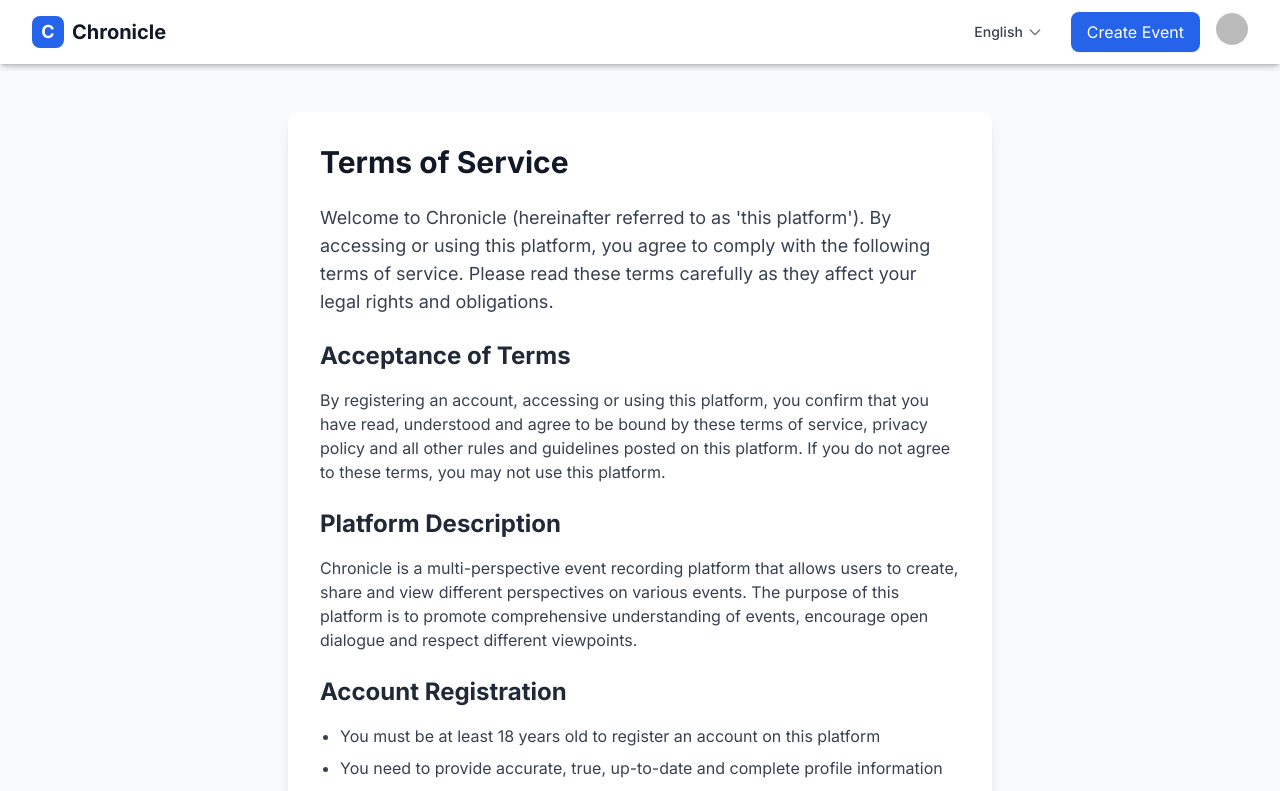
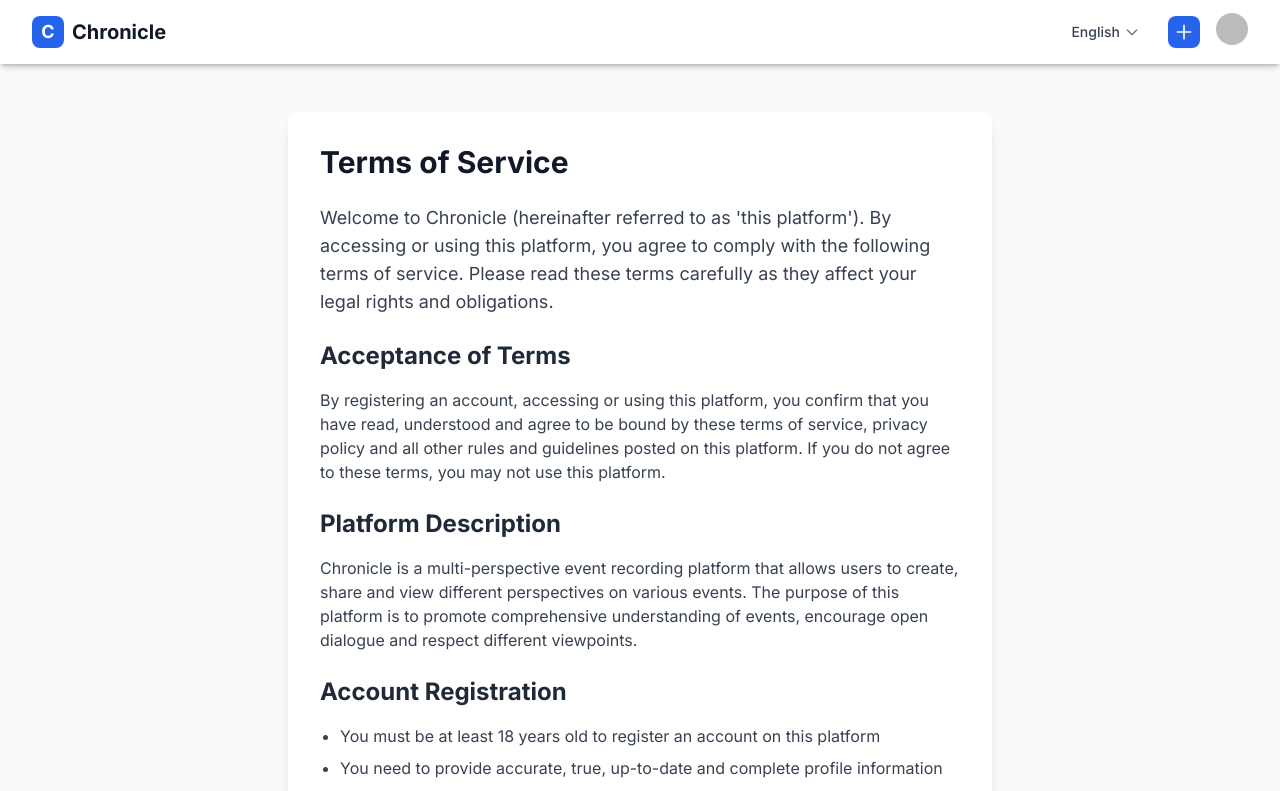
Before and after one commit to tonydzt/open-history, a Next.js app: page /en/terms in a window 1280 px wide. Shown: the top 791 px of the page. Built offline with nearby package versions, Linux system fonts and the light colour scheme; no server answers; sample sign-in values are in the browser's storage.

Commit message:
新增创建时间轴入库

```diff
--- a/components/common/Navbar.tsx
+++ b/components/common/Navbar.tsx
@@ -5,12 +5,14 @@ import Link from 'next/link';
 import { useState, useRef, useEffect } from 'react';
 import { useTranslations, useLocale } from 'next-intl';
 import { useRouter } from 'next/navigation';
+import { DropdownMenu, DropdownMenuTrigger, DropdownMenuContent, DropdownMenuItem } from './DropdownMenu';
 
 export default function Navbar() {
   const { data: session, status } = useSession();
   const [isMenuOpen, setIsMenuOpen] = useState(false);
   const [isUserMenuOpen, setIsUserMenuOpen] = useState(false);
   const [isLanguageMenuOpen, setIsLanguageMenuOpen] = useState(false);
+  const [isCreateMenuOpen, setIsCreateMenuOpen] = useState(false);
   const userMenuTimerRef = useRef<NodeJS.Timeout | null>(null);
   const userMenuRef = useRef<HTMLDivElement>(null);
   const languageMenuTimerRef = useRef<NodeJS.Timeout | null>(null);
@@ -137,9 +139,42 @@ export default function Navbar() {
             </div>
 
             {session && (
-              <Link href="/create" className="px-4 py-2 bg-primary-600 text-white rounded-lg hover:bg-primary-700 transition-colors shadow-sm hover:shadow">
-                {t('createEvent')}
-              </Link>
+              <DropdownMenu>
+                <DropdownMenuTrigger className="relative z-10">
+                  <button
+                    onClick={() => setIsCreateMenuOpen(!isCreateMenuOpen)}
+                    className="w-8 h-8 bg-primary-600 text-white rounded-lg hover:bg-primary-700 transition-colors shadow-sm hover:shadow flex items-center justify-center"
+                    aria-label="创建菜单"
+                    aria-expanded={isCreateMenuOpen}
+                  >
+                    <svg className="w-5 h-5" fill="none" stroke="currentColor" viewBox="0 0 24 24" xmlns="http://www.w3.org/2000/svg">
+                      <path strokeLinecap="round" strokeLinejoin="round" strokeWidth={2} d="M12 4v16m8-8H4" />
+                    </svg>
+                  </button>
+                </DropdownMenuTrigger>
+                <DropdownMenuContent
+                  open={isCreateMenuOpen}
+                  onOpenChange={setIsCreateMenuOpen}
+                  align="right"
+                >
+                  <DropdownMenuItem onClick={() => {
+                    setIsCreateMenuOpen(false);
+                    router.push('/create');
+                  }}>
+                    <div className="flex items-center gap-2 w-full">
+                      <span>{t('createEvent')}</span>
+                    </div>
+                  </DropdownMenuItem>
+                  <DropdownMenuItem onClick={() => {
+                    setIsCreateMenuOpen(false);
+                    router.push('/timeline/create');
+                  }}>
+                    <div className="flex items-center gap-2 w-full">
+                      <span>{t('createTimeline') || '创建时间轴'}</span>
+                    </div>
+                  </DropdownMenuItem>
+                </DropdownMenuContent>
+              </DropdownMenu>
             )}
             {status === 'loading' ? (
               <div className="w-8 h-8 bg-gray-200 rounded-full animate-pulse"></div>
--- a/i18n/messages/components/Navbar.en.json
+++ b/i18n/messages/components/Navbar.en.json
@@ -1,6 +1,7 @@
 {
   "Navbar": {
     "createEvent": "Create Event",
+    "createTimeline": "Create Timeline",
     "userMenu": "User Menu",
     "userAvatar": "User Avatar",
     "signOut": "Sign Out",
--- a/i18n/messages/components/Navbar.zh.json
+++ b/i18n/messages/components/Navbar.zh.json
@@ -1,6 +1,7 @@
 {
   "Navbar": {
     "createEvent": "创建事件",
+    "createTimeline": "创建时间轴",
     "userMenu": "用户菜单",
     "userAvatar": "用户头像",
     "signOut": "退出登录",
```
